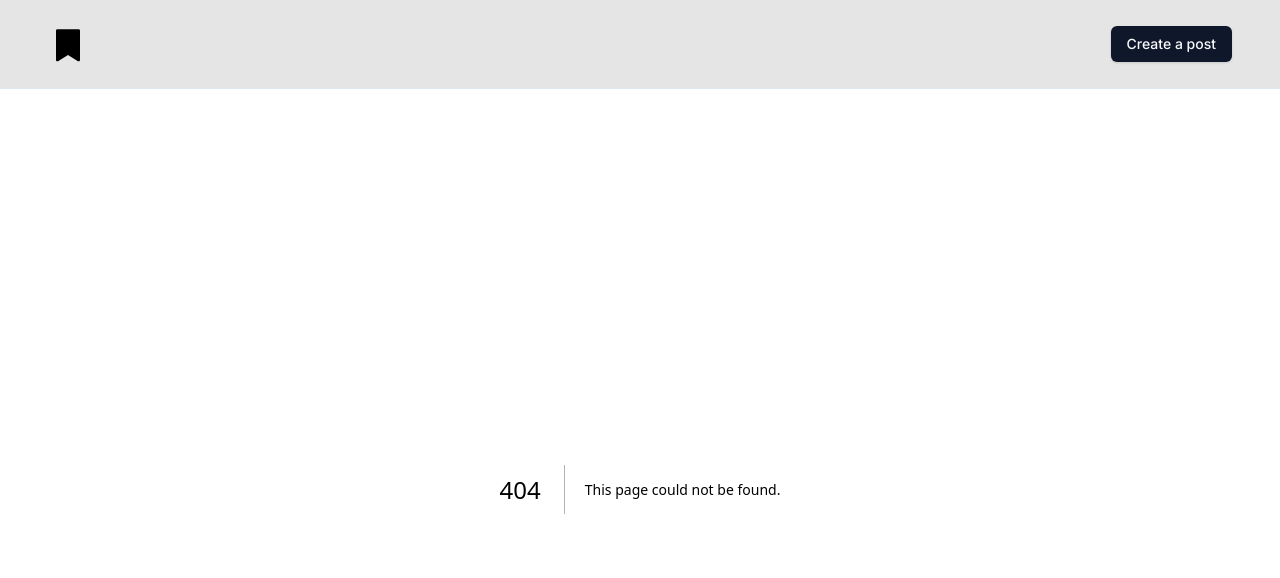
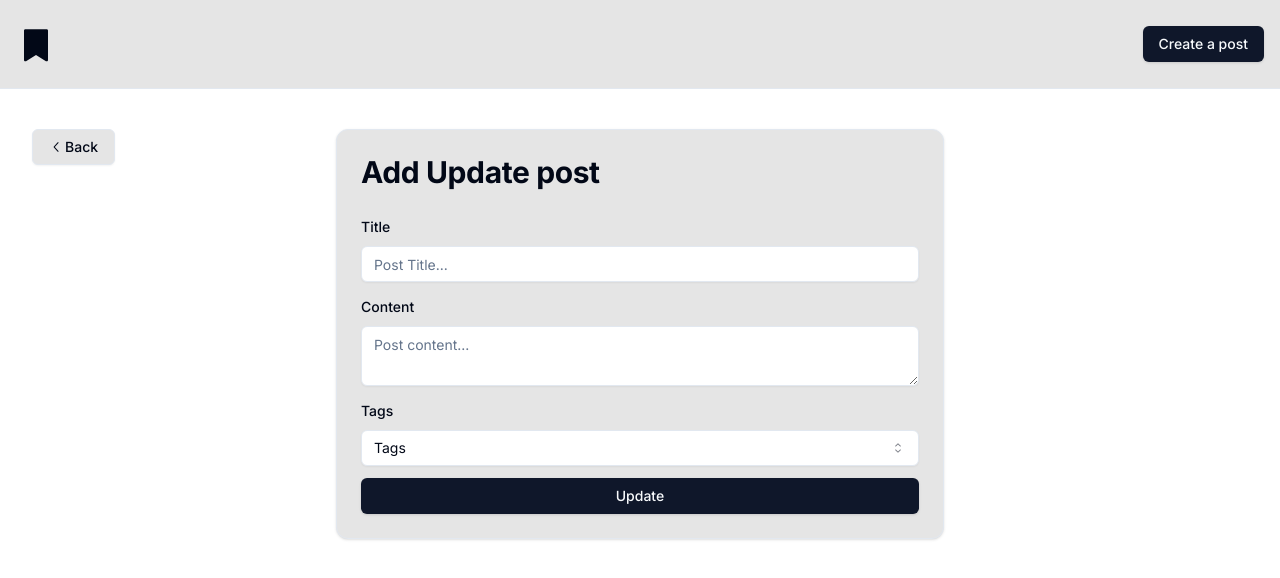
Before and after one commit to ilyassatlassi/Blog_app, a Next.js app: page /edit/1 in a window 1280 px wide. Before the commit this address had no page. Shown: the top 578 px of the page. Built offline with nearby package versions, Linux system fonts and the light colour scheme.

Commit message:
Create the UI

```diff
--- a/src/app/blog/[id]/page.tsx
+++ b/src/app/blog/[id]/page.tsx
@@ -1,8 +1,10 @@
 import ButtonActions from "@/components/ButtonActions"
+import BackButton from "@/components/backButton"
 
 const BlogPostPage = () => {
     return (
-        <div className="container mt-10">
+        <div className="md:container px-4 sm:px-6 lg:px-8  mt-10">
+            <BackButton />
             <h2 className='text-2xl font-bold'>Post One</h2>
             <p className="text-slate-700">Post Content</p>
             <ButtonActions/>
--- a/src/app/create/page.tsx
+++ b/src/app/create/page.tsx
@@ -2,8 +2,8 @@ import FormPost from "@/components/formPost"
 
 const CreatePage = () => {
     return (
-        <div className="flex flex-col mt-10  items-center justify-center ">
-            <FormPost />
+        <div className="container px-4 sm:px-6 lg:px-8  flex flex-col mt-10  items-center justify-center ">
+            <FormPost action = "Create"/>
         </div>
     )
 }
--- /dev/null
+++ b/src/app/edit/[id]/page.tsx
@@ -0,0 +1,19 @@
+import BackButton from "@/components/backButton"
+import FormPost from "@/components/formPost"
+
+const EditPost = () => {
+    return (
+
+        <div className="mt-10 container relative px-4 sm:px-6 lg:px-8  ">
+            <div className="absolute top-0 hidden md:flex ">
+                <BackButton />
+            </div>
+            <div className="flex flex-col items-center justify-center ">
+                <FormPost action="Update" />
+            </div>
+        </div>
+
+    )
+}
+
+export default EditPost
--- a/src/app/page.tsx
+++ b/src/app/page.tsx
@@ -3,7 +3,7 @@ import { Button } from "@/components/ui/button";
 
 export default function Home() {
   return (
-    <main className="container gap-4 grid items-center justify-center md:grid-cols-2 lg:grid-cols-3 mt-10 ">
+    <main className="md:container gap-4 grid items-center justify-center md:grid-cols-2 lg:grid-cols-3 mt-10 ">
       <PostCard/>
       <PostCard/>
       <PostCard/>
--- a/src/components/ButtonActions.tsx
+++ b/src/components/ButtonActions.tsx
@@ -4,10 +4,11 @@ import { Button } from './ui/button'
 import { TrashIcon ,Pencil1Icon } from '@radix-ui/react-icons'
 
 const ButtonActions = () => {
+
     return (
         <div className='space-x-4'>
             <Link href={'/edit/id'}>
-            <Button variant="secondary">
+            <Button className='bg-neutral-200' variant="outline">
                 <Pencil1Icon/>
                 Edit
             </Button>
--- /dev/null
+++ b/src/components/backButton.tsx
@@ -0,0 +1,20 @@
+"use client"
+import { useRouter } from "next/navigation"
+import { Button } from "./ui/button"
+import { ChevronLeftIcon } from "@radix-ui/react-icons"
+import { twMerge } from 'tailwind-merge'
+
+
+type buttonProps = React.ButtonHTMLAttributes<HTMLButtonElement>
+
+const BackButton = ({className}: buttonProps) => {
+    const route = useRouter()
+  return (
+    <Button className={twMerge("bg-neutral-200 w-auto",className)} variant="outline" onClick={()=> route.back()}>
+    <ChevronLeftIcon className="h-4 w-4"/> Back
+
+  </Button>
+  )
+}
+
+export default BackButton
--- a/src/components/formPost.tsx
+++ b/src/components/formPost.tsx
@@ -1,4 +1,6 @@
 "use client"
+
+import { useState } from "react"
 import { unknown } from "zod"
 import { ReloadIcon } from "@radix-ui/react-icons"
 import { Button } from "./ui/button"
@@ -11,12 +13,14 @@ import {
     SelectValue,
 } from "@/components/ui/select"
 
-import { useForm} from "react-hook-form"
+import { useForm } from "react-hook-form"
 import { Input } from "./ui/input"
 import { z } from "zod";
 import { zodResolver } from "@hookform/resolvers/zod"
-import { Card, CardContent, CardHeader, CardTitle } from "./ui/card"
+import { Card, CardContent, CardFooter, CardHeader, CardTitle } from "./ui/card"
 import { Textarea } from "./ui/textarea"
+import { actions } from "@/lib/utils"
+
 
 const formSchema = z.object({
     postTitle: z.string().min(2, {
@@ -32,7 +36,9 @@ const formSchema = z.object({
     tag: z.string().optional()
 })
 
-const FormPost = () => {
+const bgInput = "bg-white"
+
+const FormPost = ({ action, isEditing }: actions) => {
     const form = useForm<z.infer<typeof formSchema>>({
         resolver: zodResolver(formSchema),
         defaultValues: {
@@ -45,21 +51,25 @@ const FormPost = () => {
     async function onSubmit(values: z.infer<typeof formSchema>) {
         // Do something with the form values.
         // ✅ This will be type-safe and validated.
-        await new Promise((resolve) => setTimeout(resolve, 2000) )
+        await new Promise((resolve) => setTimeout(resolve, 2000))
         console.log(values)
         form.reset()
     }
+    // const [Edit, setEdit] = useState(false)
 
+    // function handleEditing() {
+    //     setEdit(true)
+    // }
     return (
-        <Card>
+        <Card className="md:w-1/2 w-full bg-neutral-200">
             <CardHeader>
                 <CardTitle>
-                    <h1 className="text-3xl font-bold">Add new post</h1>
+                    <h1 className="text-3xl text font-bold">Add {action} post</h1>
                 </CardTitle>
             </CardHeader>
             <CardContent>
                 <Form {...form}>
-                    <form onSubmit={form.handleSubmit(onSubmit)} className="space-y-3">
+                    <form  onSubmit={form.handleSubmit(onSubmit)} className="space-y-3">
                         <FormField
                             control={form.control}
                             name="postTitle"
@@ -67,7 +77,7 @@ const FormPost = () => {
                                 <FormItem>
                                     <FormLabel>Title</FormLabel>
                                     <FormControl>
-                                        <Input placeholder="Post Title..." {...field} />
+                                        <Input className={bgInput} placeholder="Post Title..." {...field} />
                                     </FormControl>
                                     <FormMessage />
                                 </FormItem>
@@ -80,7 +90,7 @@ const FormPost = () => {
                                 <FormItem>
                                     <FormLabel>Content</FormLabel>
                                     <FormControl>
-                                        <Textarea placeholder="Post content..." {...field} />
+                                        <Textarea className={bgInput} placeholder="Post content..." {...field} />
                                     </FormControl>
                                     <FormMessage />
                                 </FormItem>
@@ -94,7 +104,7 @@ const FormPost = () => {
                                     <FormLabel>Tags</FormLabel>
                                     <FormControl>
                                         <Select onValueChange={field.onChange} defaultValue={field.value} >
-                                            <SelectTrigger  {...field} className="w-[180px]">
+                                            <SelectTrigger  {...field} className=" bg-white">
                                                 <SelectValue placeholder="Tags" />
                                             </SelectTrigger>
                                             <SelectContent  >
@@ -108,12 +118,17 @@ const FormPost = () => {
                                 </FormItem>
                             )}
                         />
-                        <Button disabled={form.formState.isSubmitting} className="w-full" type="submit">
+                        <Button disabled={form.formState.isSubmitting} className="w-full h-full" type="submit">
                             {form.formState.isSubmitting &&
-                            (<ReloadIcon className="mr-2 h-4 w-4 animate-spin" /> )
+                                (<ReloadIcon className="mr-2 h-4 w-4 animate-spin" />)
                             }
-                            Create
-                            </Button>
+                            {/* {form.getValues.length > 0 } */}
+                            {/* {isEditing? "Update" : "Edit" } */}
+                            {/* {Edit ? "Update" : " Edit"} */}
+                            {action}
+
+
+                        </Button>
                     </form>
                 </Form>
             </CardContent>
--- a/src/components/header.tsx
+++ b/src/components/header.tsx
@@ -7,7 +7,7 @@ const Header = () => {
   return (
     <header className="sm:flex sm:justify-between py-3 px-4 border-b bg-neutral-200">
       <Container>
-        <div className="relative px-4 sm:px-6 lg:px-8 flex h-16 items-center justify-between w-full">
+        <div className="relative flex h-16 items-center justify-between w-full">
           <Link href="/" className="ml-4 lg:ml-0">
            <BookmarkFilledIcon className="h-10 w-10"/>
           </Link>
--- a/src/lib/utils.ts
+++ b/src/lib/utils.ts
@@ -1,6 +1,11 @@
-import { type ClassValue, clsx } from "clsx"
-import { twMerge } from "tailwind-merge"
+import { type ClassValue, clsx } from "clsx";
+import { twMerge } from "tailwind-merge";
 
 export function cn(...inputs: ClassValue[]) {
-  return twMerge(clsx(inputs))
+  return twMerge(clsx(inputs));
 }
+
+export type actions = {
+  action: "Create" | "Edit" | "Update",
+  isEditing?: boolean
+};
--- a/tailwind.config.ts
+++ b/tailwind.config.ts
@@ -10,7 +10,7 @@ module.exports = {
   theme: {
     container: {
       center: true,
-      padding: "2rem",
+      padding: "4rem",
       screens: {
         "2xl": "1400px",
       },
```
